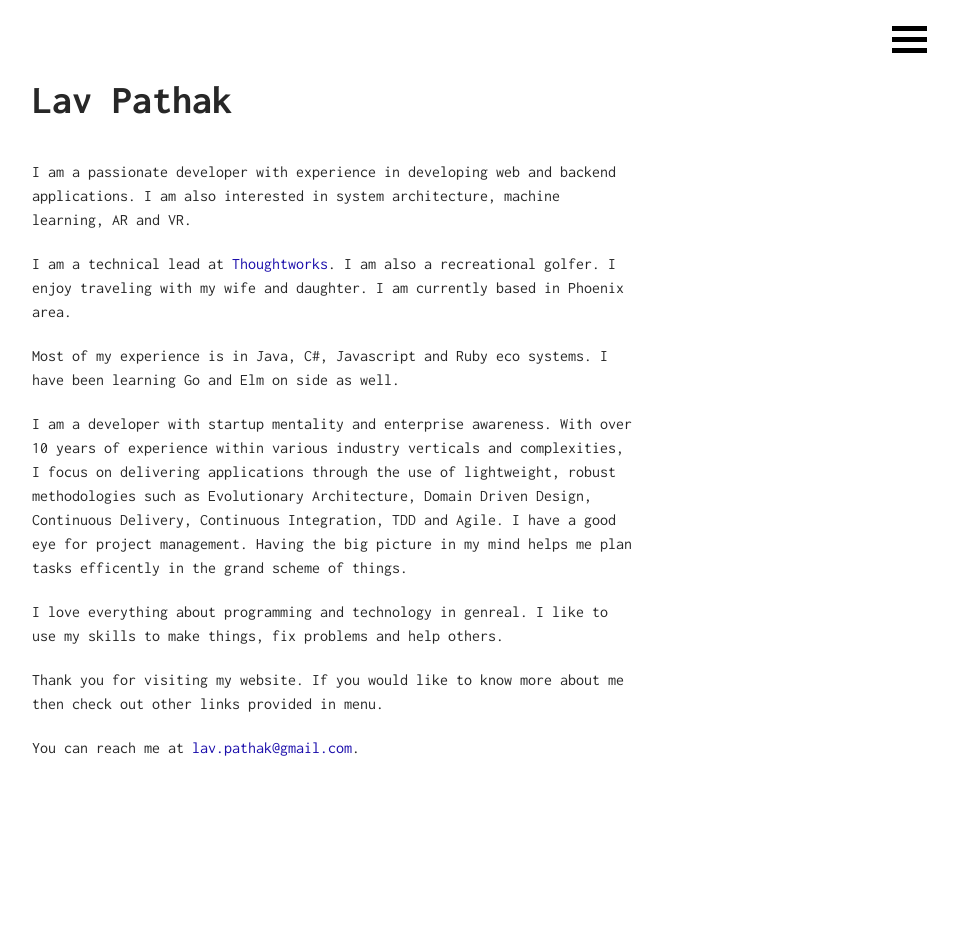
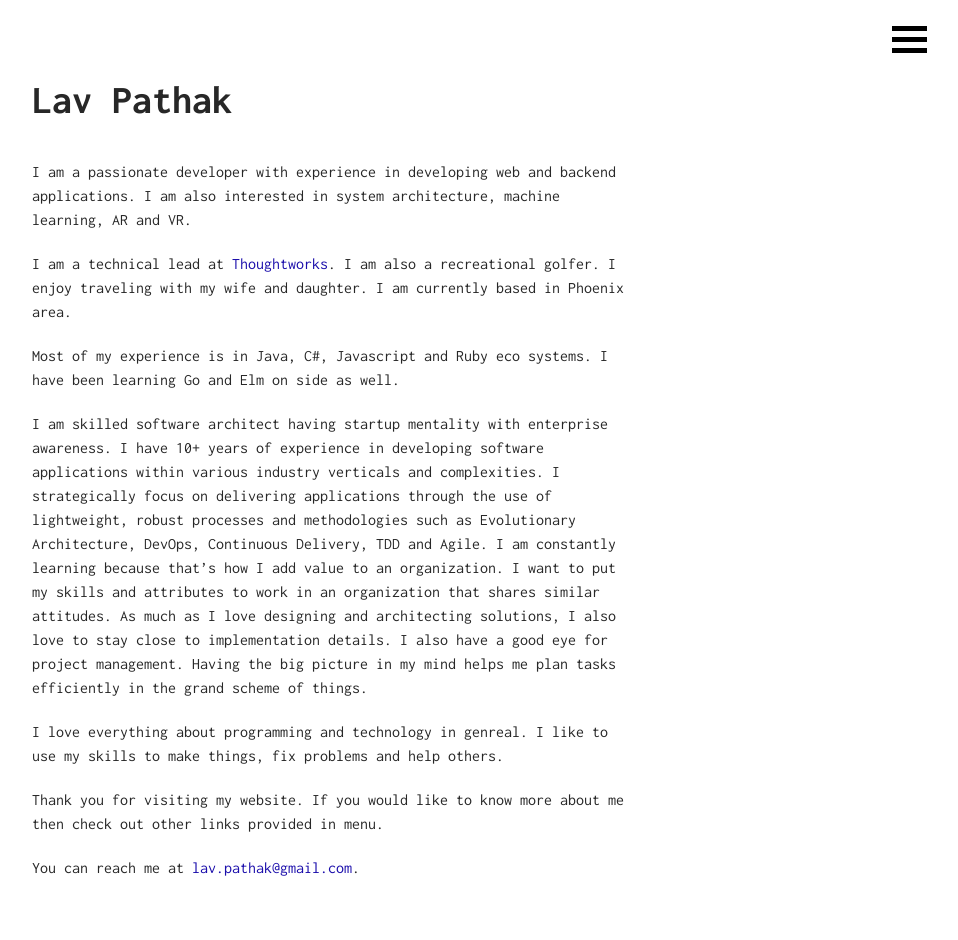
Before and after one commit to lavpathak/lavpathak.com, a Jekyll site: the page built from index.html, in a window 1280 px wide. Shown: the whole page, without its empty margins (308-1266 px from the left). Built offline with Jekyll 4.4.1, drawn with Linux system fonts in a browser that asks for light colours; before the commit the page ends 900 px from its top, so only the background shows below that.

Commit message:
Update intro paragraph.

```diff
--- a/index.html
+++ b/index.html
@@ -16,10 +16,7 @@ layout: home
 </div>
 
 <div class="paragraph">
-  I am a developer with startup mentality and enterprise awareness.
-  With over 10 years of experience within various industry verticals and complexities,
-  I focus on delivering applications through the use of lightweight, robust methodologies such as Evolutionary Architecture, Domain Driven Design, Continuous Delivery, Continuous Integration, TDD and Agile.
-  I have a good eye for project management. Having the big picture in my mind helps me plan tasks efficently in the grand scheme of things.
+  I am skilled software architect having startup mentality with enterprise awareness. I have 10+ years of experience in developing software applications within various industry verticals and complexities. I strategically focus on delivering applications through the use of lightweight, robust processes and methodologies such as Evolutionary Architecture, DevOps, Continuous Delivery, TDD and Agile. I am constantly learning because that’s how I add value to an organization.  I want to put my skills and attributes to work in an organization that shares similar attitudes. As much as I love designing and architecting solutions, I also love to stay close to implementation details. I also have a good eye for project management. Having the big picture in my mind helps me plan tasks efficiently in the grand scheme of things.
 </div>
 
 <div class="paragraph">
```
